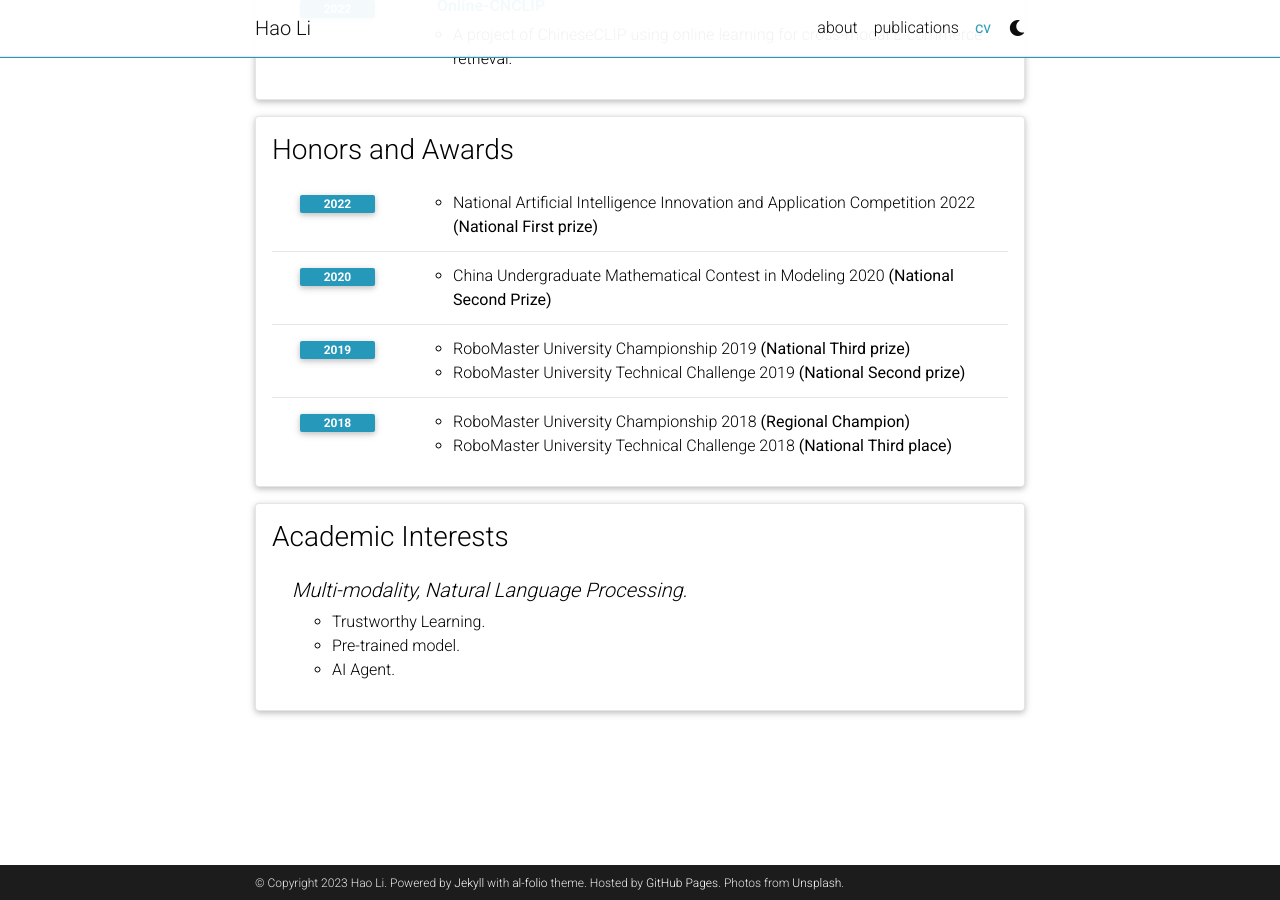
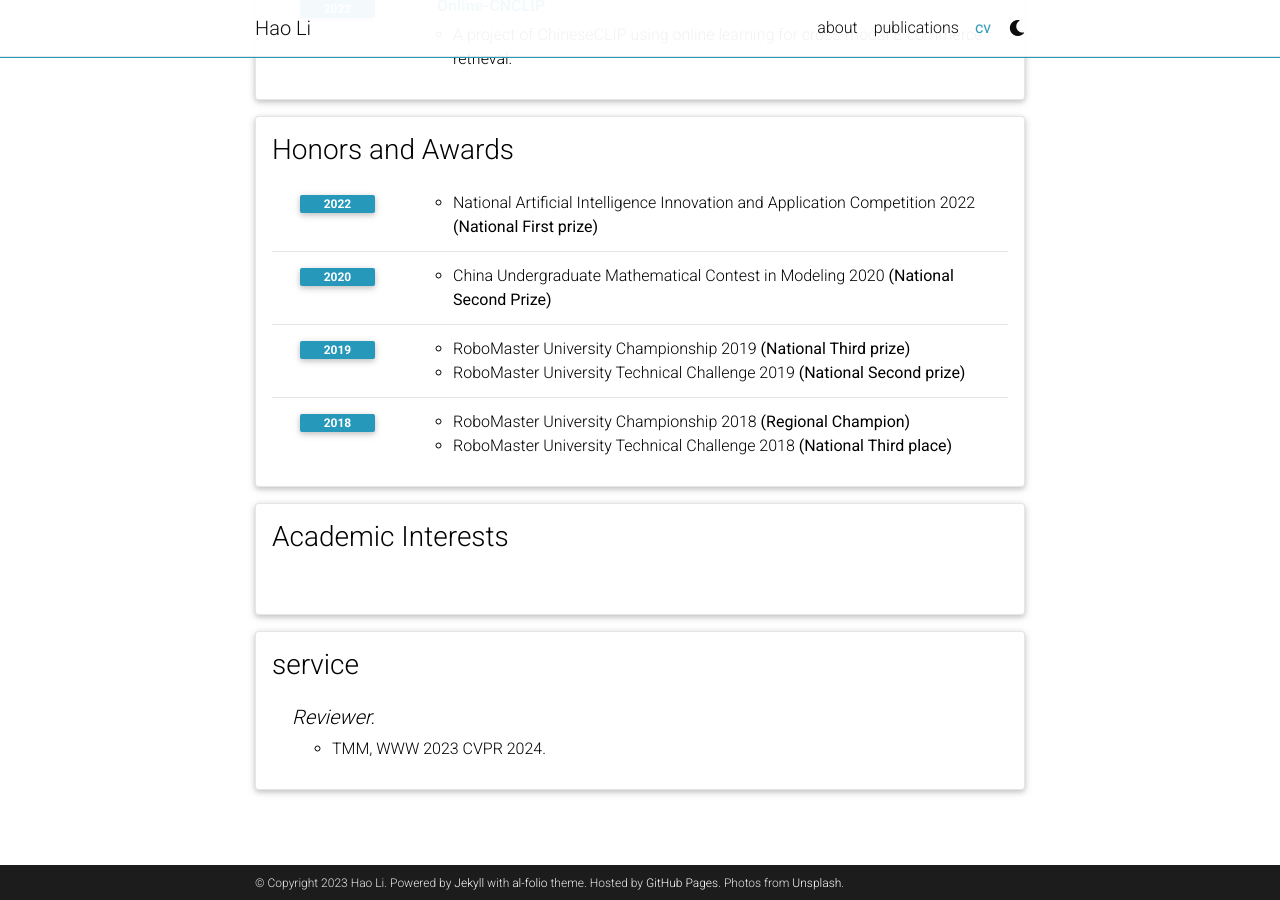
Before and after one commit to leolee99/leolee99.github.io, a Jekyll site: the page built from _pages/cv.md, in a window 1280 px wide and 900 px high, scrolled down 1308 px. Built offline with Jekyll 4.4.1, drawn with Linux system fonts in a browser that asks for light colours; comment, search, counter and statistics services are not loaded; a style sheet for code colours, icons or effects is not loaded.

Commit message:
Update cv.yml

```diff
--- a/_data/cv.yml
+++ b/_data/cv.yml
@@ -93,11 +93,19 @@
 - title: Academic Interests
   type: nested_list
   contents:
-    - title: Multi-modality, Natural Language Processing.
+    #- title: Multi-modality, Large Language Model.
       items:
+        - Multi-modality.
+        - AI Agent.
         - Trustworthy Learning.
-        - Pre-trained model.
-        - AI Agent.
+
+- title: service
+  type: nested_list
+  contents:
+    - title: Reviewer.
+      items:
+        - TMM, WWW 2023 CVPR 2024.
+
 
 # - title: Other Interests
 #   type: list
```
